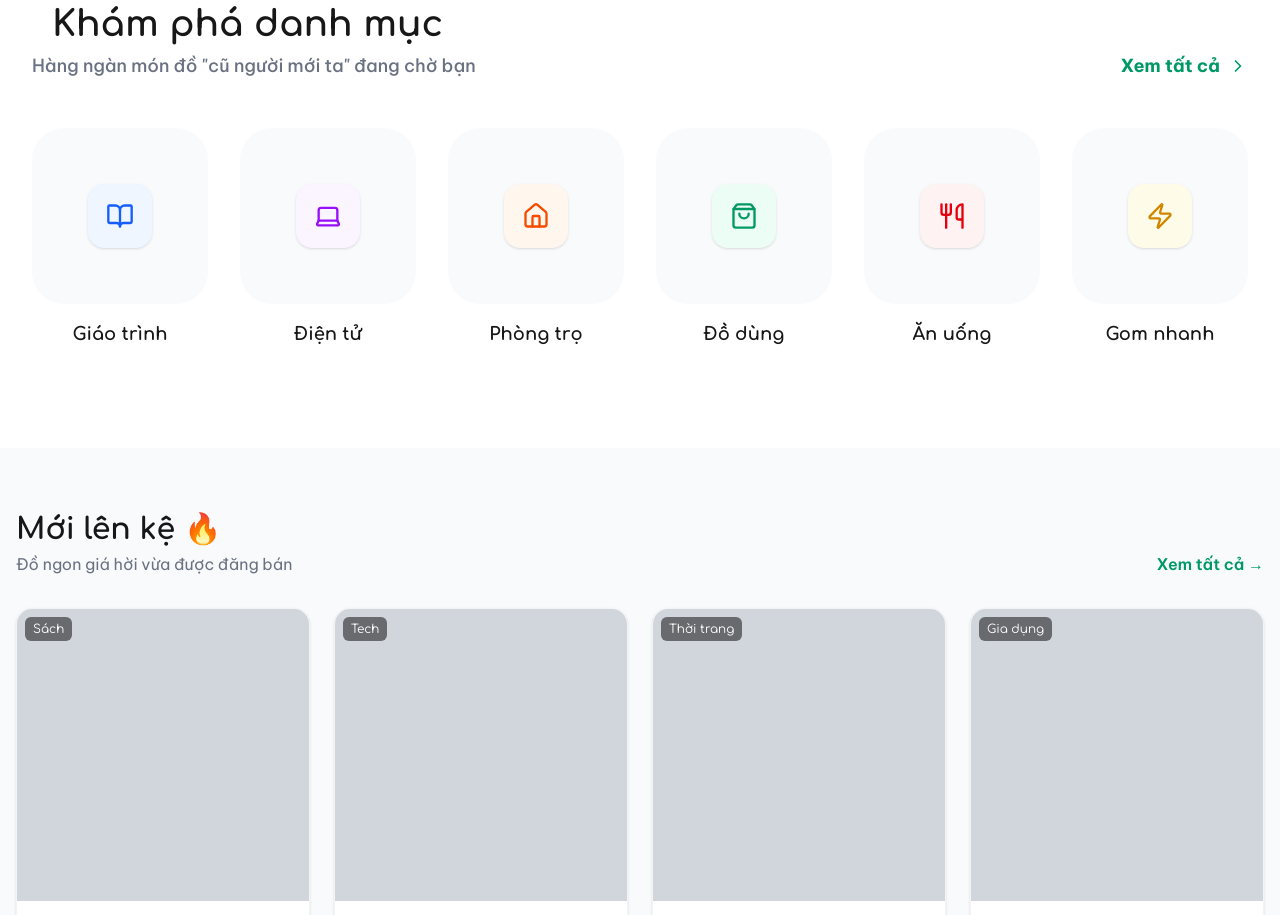
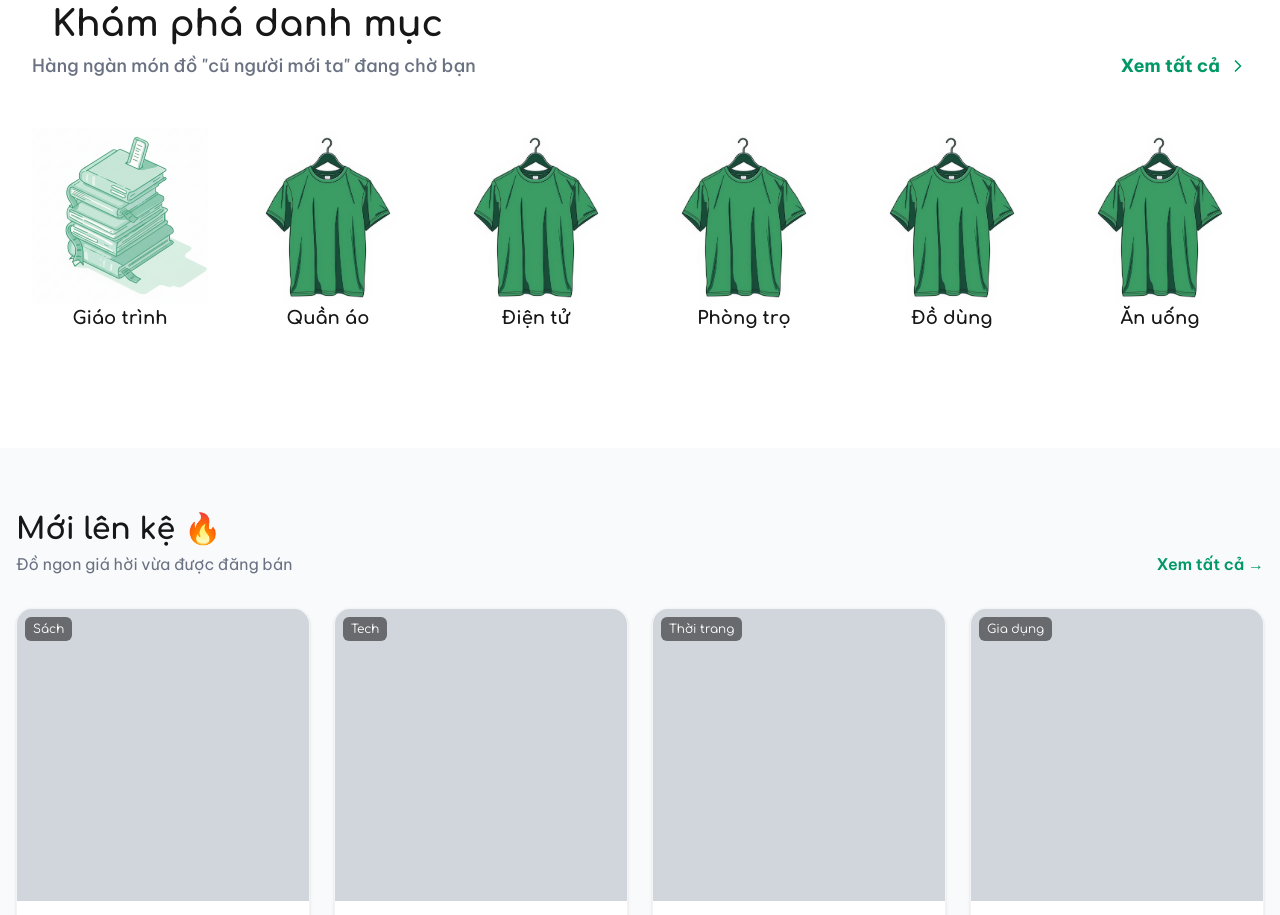
Before and after one commit to ngcnguywn0124/FE-LUM-trade-ecommerce, a Next.js app: page / in a window 1280 px wide. Shown: the part 820-1735 px from the top of the page. Built offline with nearby package versions, Linux system fonts and the light colour scheme.

Commit message:
style: update category v2

```diff
--- a/components/features/CategoryGrid.tsx
+++ b/components/features/CategoryGrid.tsx
@@ -2,15 +2,16 @@
 
 import React from "react";
 import Link from "next/link";
-import { BookOpen, Laptop, Home, ShoppingBag, Utensils, Zap, ChevronRight } from "lucide-react";
+import Image from "next/image";
+import { ChevronRight } from "lucide-react";
 
 const heroCategories = [
-  { id: 'giaotrinh', label: 'Giáo trình', icon: <BookOpen className="w-7 h-7" />, color: 'bg-blue-50 text-blue-600', hover: 'hover:bg-blue-600', hoverIcon: 'group-hover:text-white', description: 'Sách, tài liệu' },
-  { id: 'dientu', label: 'Điện tử', icon: <Laptop className="w-7 h-7" />, color: 'bg-purple-50 text-purple-600', hover: 'hover:bg-purple-600', hoverIcon: 'group-hover:text-white', description: 'Laptop, phụ kiện' },
-  { id: 'phongtro', label: 'Phòng trọ', icon: <Home className="w-7 h-7" />, color: 'bg-orange-50 text-orange-600', hover: 'hover:bg-orange-600', hoverIcon: 'group-hover:text-white', description: 'Tìm ở ghép' },
-  { id: 'dodung', label: 'Đồ dùng', icon: <ShoppingBag className="w-7 h-7" />, color: 'bg-emerald-50 text-emerald-600', hover: 'hover:bg-emerald-600', hoverIcon: 'group-hover:text-white', description: 'Đồ gia dụng' },
-  { id: 'anuong', label: 'Ăn uống', icon: <Utensils className="w-7 h-7" />, color: 'bg-red-50 text-red-600', hover: 'hover:bg-red-600', hoverIcon: 'group-hover:text-white', description: 'Deal ăn uống' },
-  { id: 'khac', label: 'Gom nhanh', icon: <Zap className="w-7 h-7" />, color: 'bg-yellow-50 text-yellow-600', hover: 'hover:bg-yellow-600', hoverIcon: 'group-hover:text-white', description: 'Mua chung' },
+  { id: 'giaotrinh', label: 'Giáo trình', image: '/cate/giao-trinh-v1.png', color: 'bg-blue-50', description: 'Sách, tài liệu' },
+    { id: 'quanao', label: 'Quần áo', image: '/cate/quan-ao-v1.jpg', color: 'bg-yellow-50', description: 'Đồng phục, đồ thể thao' },
+  { id: 'dientu', label: 'Điện tử', image: '/cate/quan-ao-v1.jpg', color: 'bg-purple-50', description: 'Laptop, phụ kiện' },
+  { id: 'phongtro', label: 'Phòng trọ', image: '/cate/quan-ao-v1.jpg', color: 'bg-orange-50', description: 'Tìm ở ghép' },
+  { id: 'dodung', label: 'Đồ dùng', image: '/cate/quan-ao-v1.jpg', color: 'bg-emerald-50', description: 'Đồ gia dụng' },
+  { id: 'anuong', label: 'Ăn uống', image: '/cate/quan-ao-v1.jpg', color: 'bg-red-50', description: 'Deal ăn uống' },
 ];
 
 const CategoryGrid = () => {
@@ -37,16 +38,18 @@ const CategoryGrid = () => {
               href={`/explore?category=${cat.id}`}
               className="group flex flex-col items-center"
             >
-              <div className="relative w-full aspect-square bg-[#F8FAFC] rounded-4xl flex items-center justify-center mb-4 transition-all duration-500 group-hover:bg-white group-hover:shadow-[0_30px_60px_-15px_rgba(0,0,0,0.1)] group-hover:-translate-y-2 overflow-hidden">
+              <div className="relative w-full aspect-square bg-white flex items-center justify-center mb-0 transition-all duration-500 group-hover:-translate-y-2 overflow-hidden">
                 {/* Glow Effect on Hover */}
                 <div className={`absolute inset-0 opacity-0 group-hover:opacity-10 transition-opacity duration-500 ${cat.color}`}></div>
 
-                <div className={`w-16 h-16 flex items-center justify-center rounded-2xl transition-all duration-500 shadow-sm ${cat.color} group-hover:scale-110`}>
-                  {cat.icon}
-                </div>
+                  <Image
+                    src={cat.image}
+                    alt={cat.label}
+                    fill
+                    className="object-cover"
+                    sizes="(max-width: 768px) 100vw, (max-width: 1200px) 50vw, 33vw"
+                  />
 
-                {/* Hover Indicator Line */}
-                <div className="absolute bottom-0 left-0 w-0 h-1.5 bg-emerald-500 group-hover:w-full transition-all duration-500"></div>
               </div>
 
               <div className="text-center group-hover:transform group-hover:scale-105 transition-all duration-300">
```
Also changed, not shown: public/cate/giao-trinh-v1.png (added), public/cate/quan-ao-v1.jpg (added).
